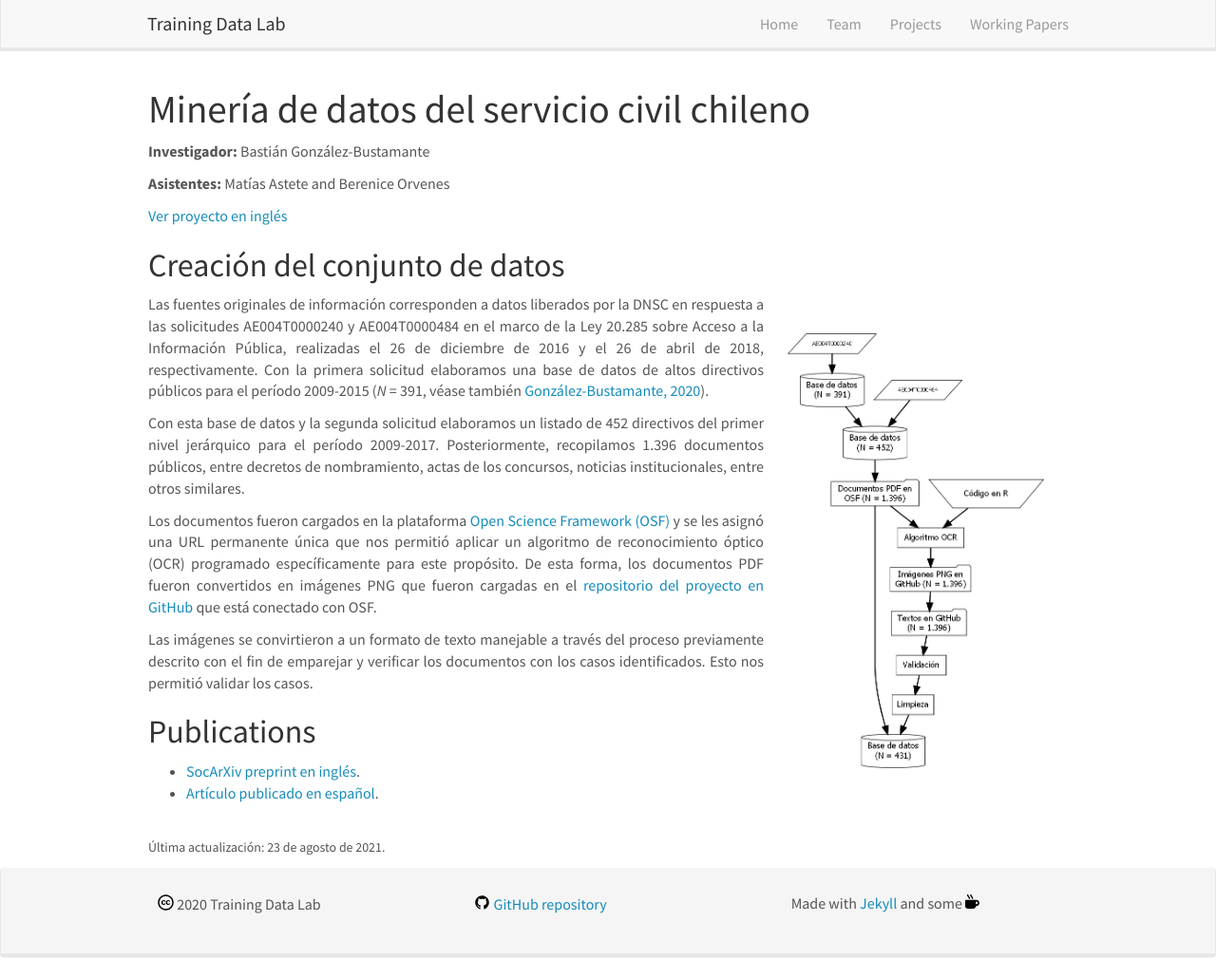
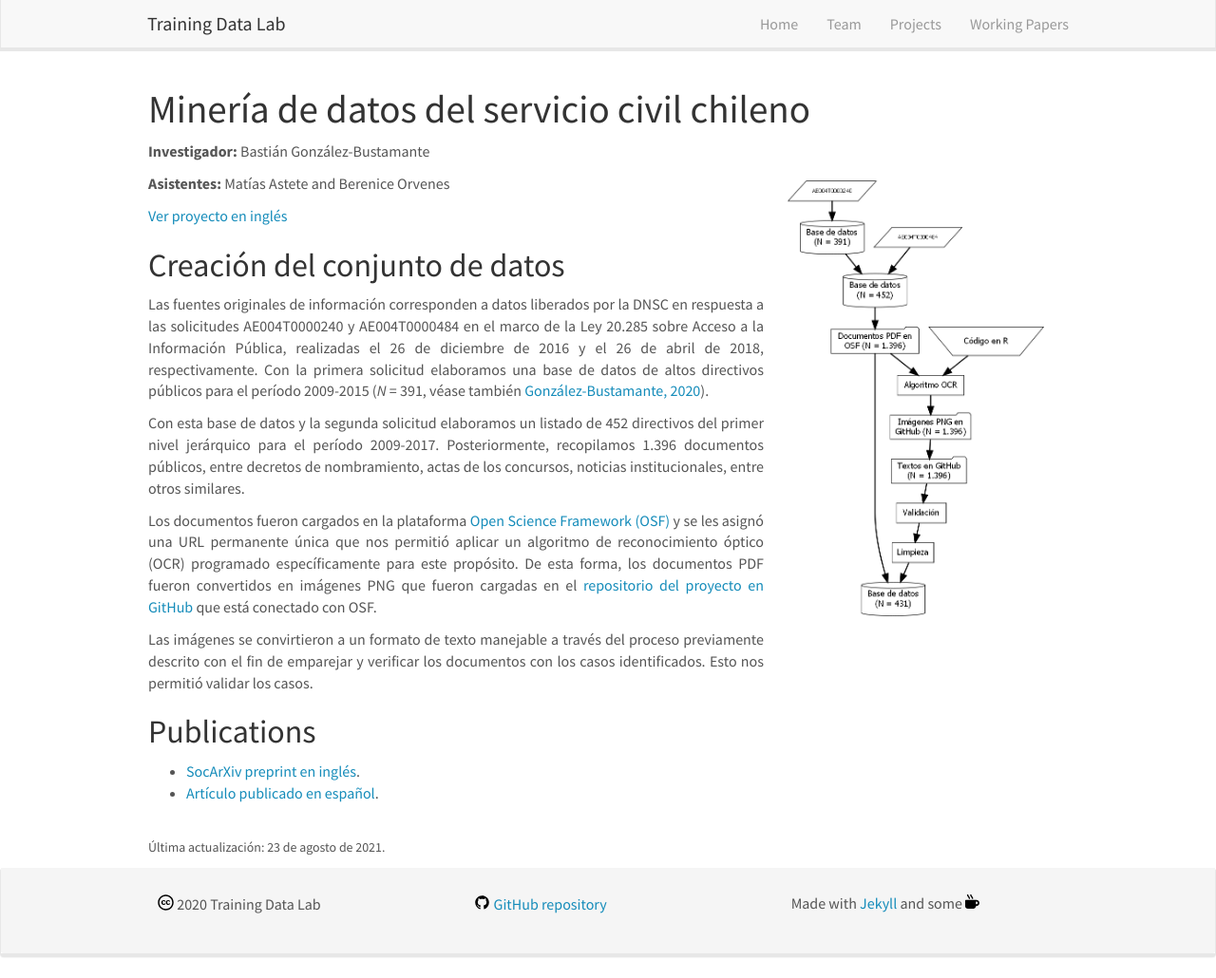
Before and after one commit to training-datalab/old-training-datalab.com, a Jekyll site: the page built from _pages/data-mining-civil-spanish.md, in a window 1280 px wide and 1030 px high. Shown: the whole window at 95% size. Built offline with Jekyll 4.4.1, drawn with Linux system fonts in a browser that asks for light colours; nearby versions of some CDN libraries.

Commit message:
Update data-mining-civil-spanish.md

```diff
--- a/_pages/data-mining-civil-spanish.md
+++ b/_pages/data-mining-civil-spanish.md
@@ -8,6 +8,8 @@
 
 # Minería de datos del servicio civil chileno
 
+![]({{ site.url }}{{ site.baseurl }}/images/lab-diagrams/datsaset_diagram_spanish.png){: style="width: 320px; float: right; border: 10px"}
+
 **Investigador:** Bastián González-Bustamante
 
 **Asistentes:** Matías Astete and Berenice Orvenes
@@ -15,8 +17,6 @@
 [Ver proyecto en inglés]({{ site.url }}{{ site.baseurl }}/projects/chilean-civil-service)
 
 ## Creación del conjunto de datos
-
-![]({{ site.url }}{{ site.baseurl }}/images/lab-diagrams/datsaset_diagram_spanish.png){: style="width: 320px; float: right; border: 10px"}
 
 <p align="justify">Las fuentes originales de información corresponden a datos liberados por la DNSC en respuesta a las solicitudes AE004T0000240 y AE004T0000484 en el marco de la Ley 20.285 sobre Acceso a la Información Pública, realizadas el 26 de diciembre de 2016 y el 26 de abril de 2018, respectivamente. Con la primera solicitud elaboramos una base de datos de altos directivos públicos para el período 2009-2015 (*N* = 391, véase también <a href="https://doi.org/10.1111/blar.13044" target="_blank">González-Bustamante, 2020</a>).</p>
 
```
